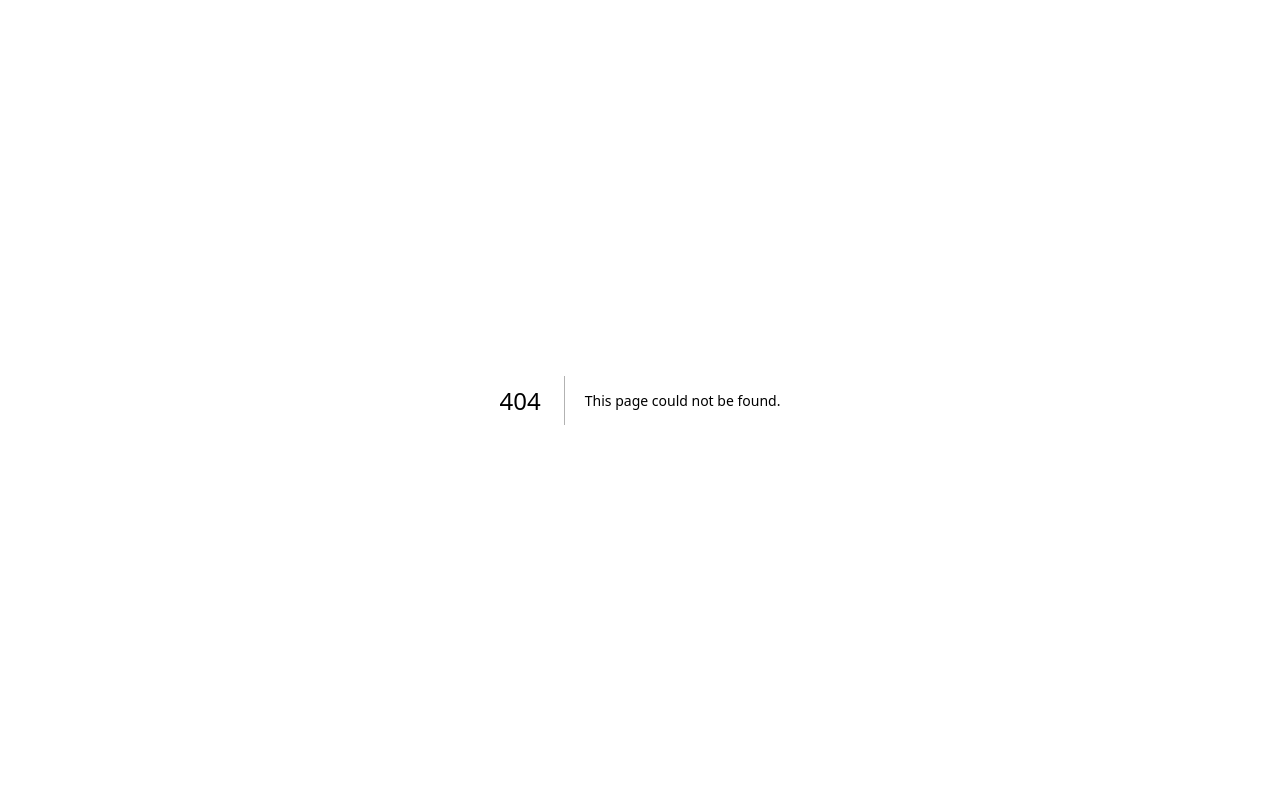
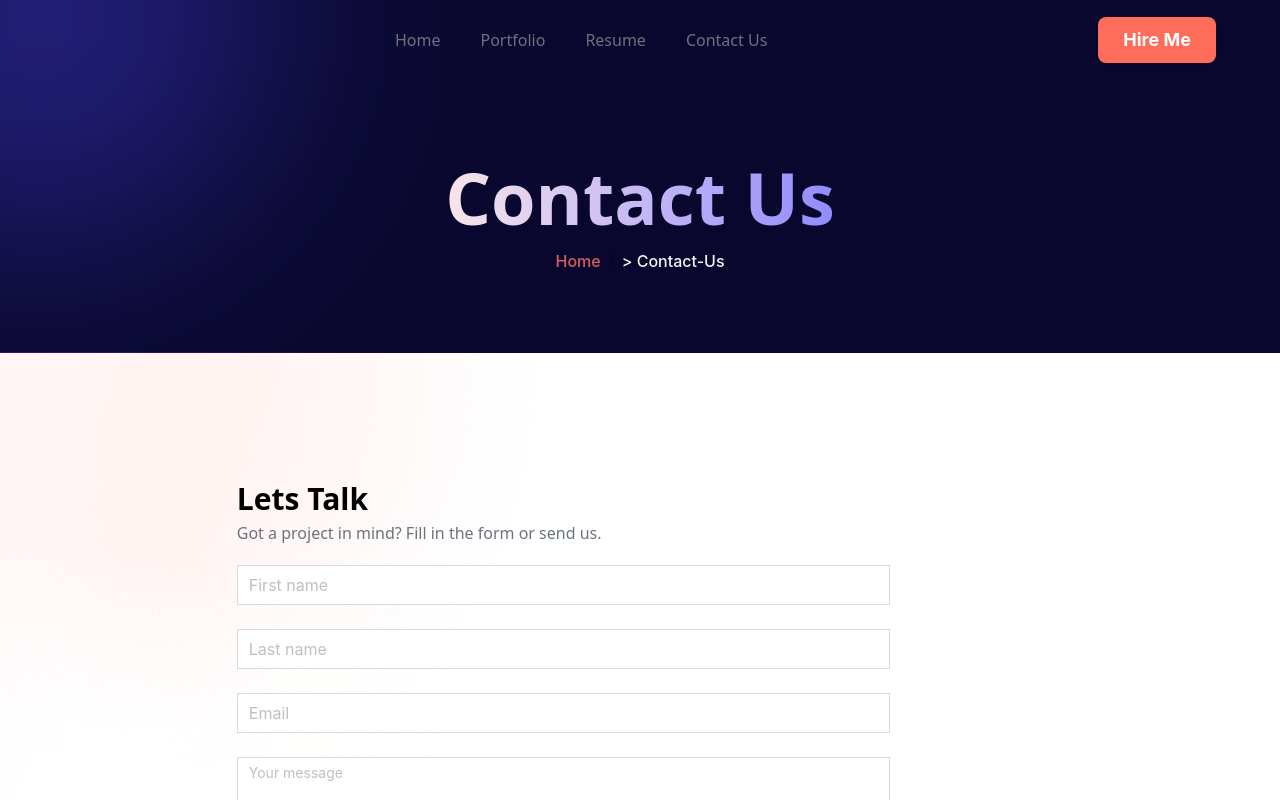
Before and after one commit to maziz12808/portfolio, a Next.js app: page /contact-us in a window 1280 px wide. Before the commit this address had no page. Shown: the top 800 px of the page. Built offline with nearby package versions, Linux system fonts and the light colour scheme.

Commit message:
style modified

```diff
--- /dev/null
+++ b/components/contact-us/contact.module.css
@@ -0,0 +1,3 @@
+#header {
+    background-image: url("../../public/images/footer_bg.svg");
+}
--- a/components/contact-us/index.jsx
+++ b/components/contact-us/index.jsx
@@ -15,7 +15,7 @@ const ContactUs = ()=>{
     console.log(pathname);
     const Header = ()=>{
         return (
-            <div className="py-6 flex items-center flex-col gap-y-4">
+            <div className="py-[7%] flex items-center flex-col gap-y-4">
                 <h1 className="footer-gradient-text text-7xl font-extrabold">
                     Contact Us
                 </h1>
@@ -34,7 +34,7 @@ const ContactUs = ()=>{
     }
     return (
         <Layout header={<Header />} headerbg={style.header}>
-            <div className="portfolio-bg-2 px-[5%] py-[10%]">
+            <div className="portfolio-bg px-[5%] py-[10%]">
                 <div className="ml-[15%]">
                     <h1 className=" text-3xl font-bold mb-1">Lets Talk</h1>
                     <p className=" text-gray-500 mb-5">Got a project in mind? Fill in the form or send us.</p>
--- /dev/null
+++ b/pages/contact-us/index.js
@@ -0,0 +1,2 @@
+import ContactUs from "@/components/contact-us";
+export default ContactUs
```
